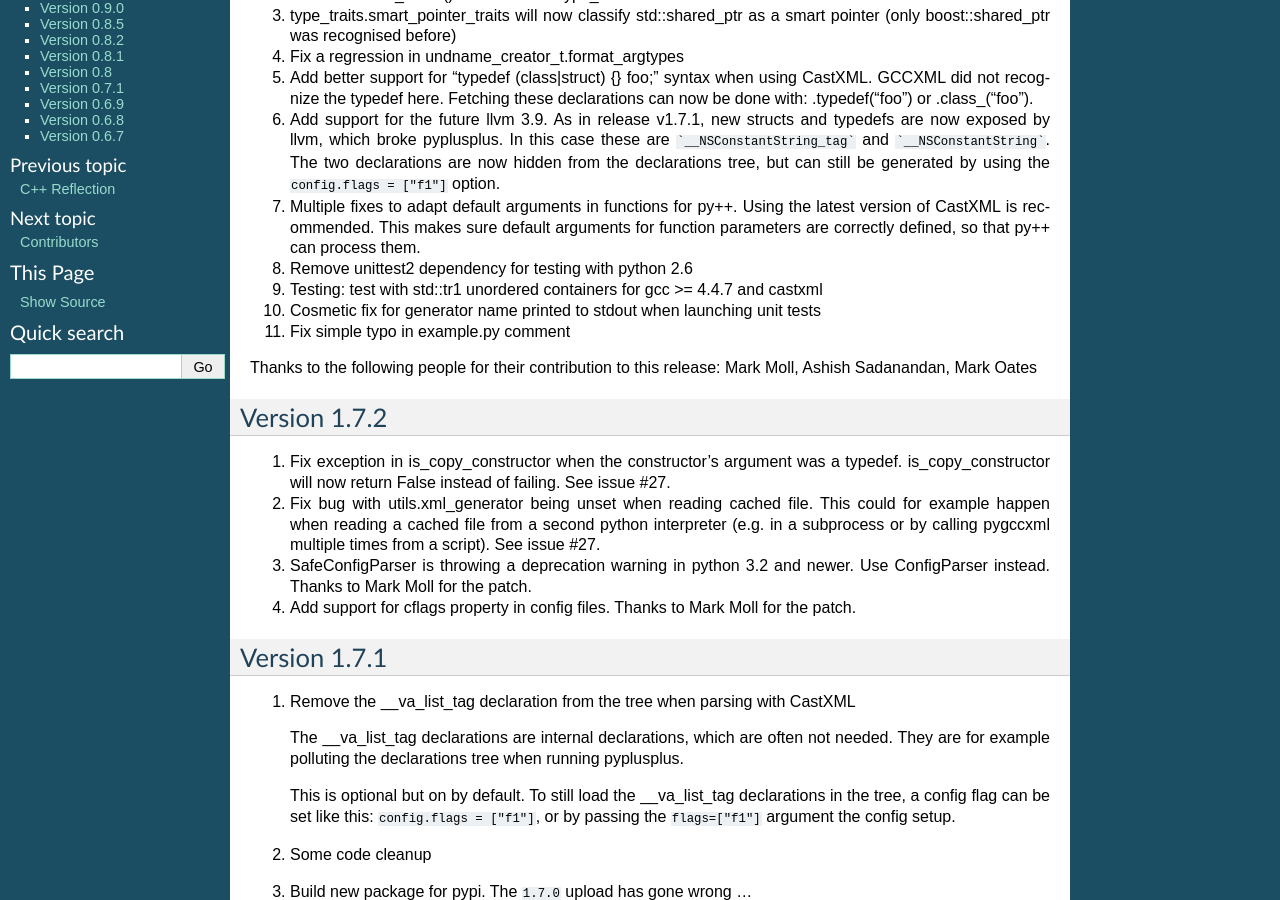
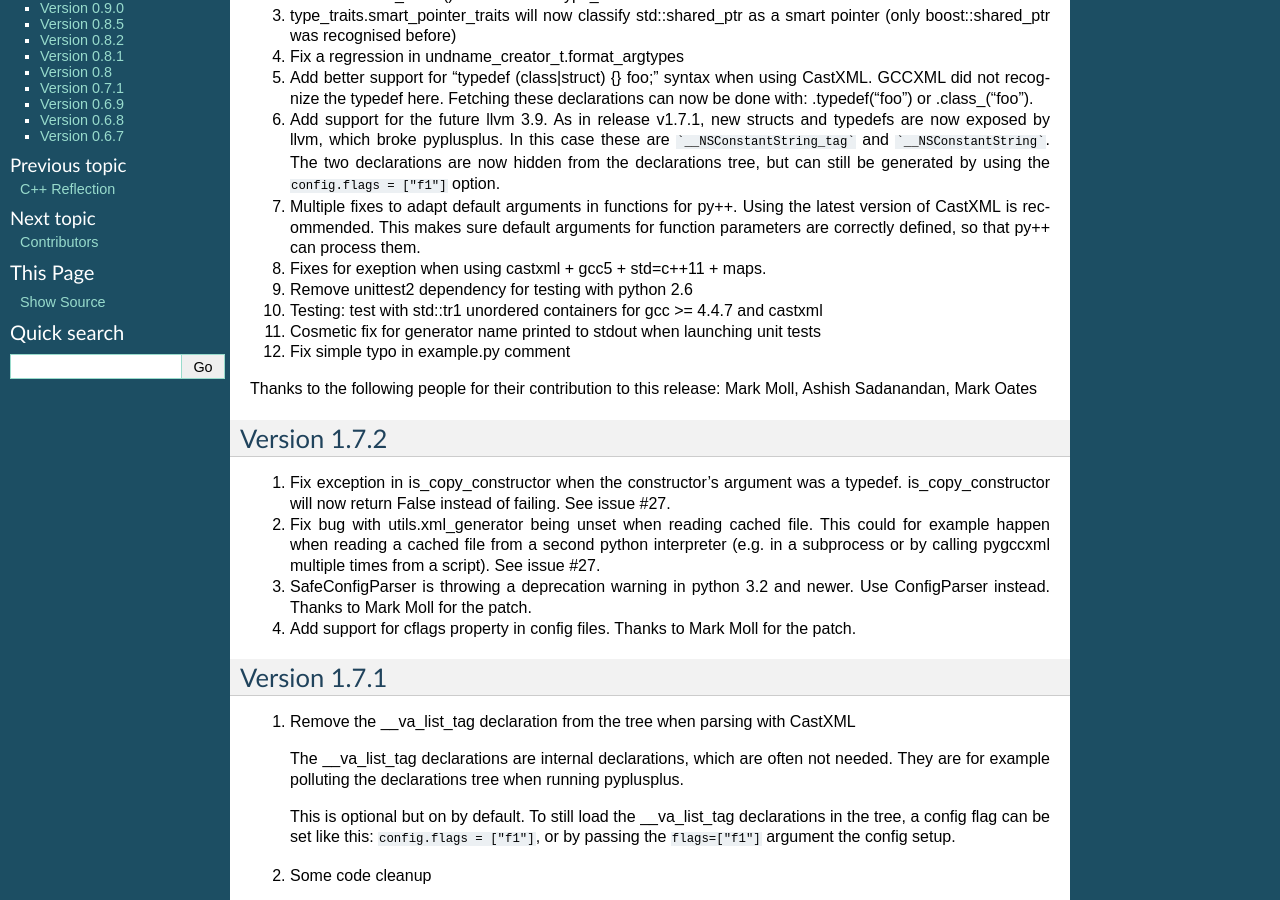
Before and after one commit to CastXML/pygccxml, a Sphinx documentation site: the page built from docs/history.rst, in a window 1280 px wide and 900 px high, scrolled down 362 px. Built offline with Sphinx 7.4.7, drawn with Linux system fonts in a browser that asks for light colours.

Commit message:
Document change

```diff
--- a/docs/history.rst
+++ b/docs/history.rst
@@ -39,13 +39,15 @@ Version 1.7.3 (not yet released)
    latest version of CastXML is recommended. This makes sure default arguments
    for function parameters are correctly defined, so that py++ can process them.
 
-8. Remove unittest2 dependency for testing with python 2.6
+8. Fixes for exeption when using castxml + gcc5 + std=c++11 + maps.
 
-9. Testing: test with std::tr1 unordered containers for gcc >= 4.4.7 and castxml
+9. Remove unittest2 dependency for testing with python 2.6
 
-10. Cosmetic fix for generator name printed to stdout when launching unit tests
+10. Testing: test with std::tr1 unordered containers for gcc >= 4.4.7 and castxml
 
-11. Fix simple typo in example.py comment
+11. Cosmetic fix for generator name printed to stdout when launching unit tests
+
+12. Fix simple typo in example.py comment
 
 Thanks to the following people for their contribution to this release:
 Mark Moll, Ashish Sadanandan, Mark Oates
```
